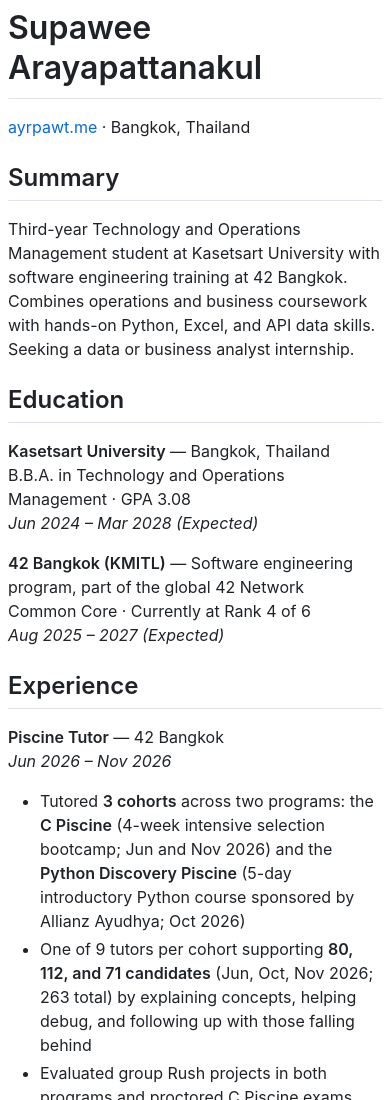
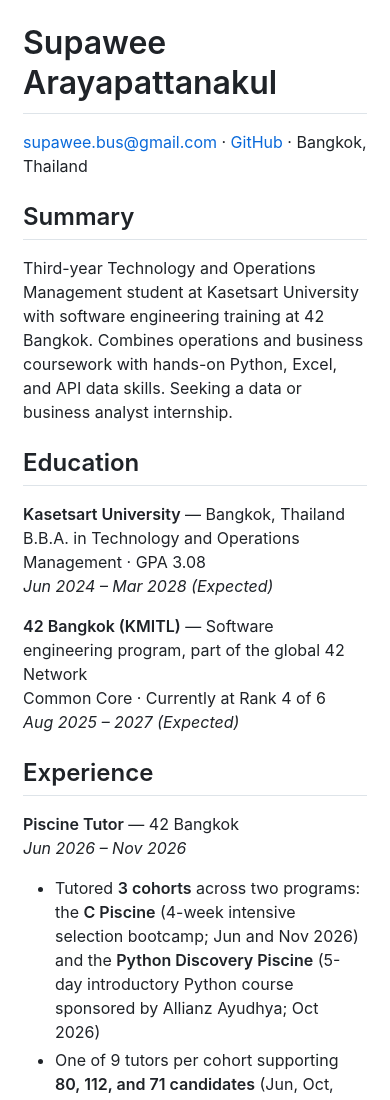
Before and after one commit to ayrpawt/ayrpawt.github.io, an Astro site: page /resume in a window 390 px wide. Shown: the top 1100 px of the page. Built offline with nearby package versions, Linux system fonts and the light colour scheme; Astro itself is replaced by a stand-in of ours.

Commit message:
add style

```diff
--- a/src/layouts/Resume.astro
+++ b/src/layouts/Resume.astro
@@ -16,3 +16,14 @@ const { frontmatter } = Astro.props;
     </main>
   </body>
 </html>
+<style>
+  .markdown-body {
+    box-sizing: border-box;
+    max-width: 820px;
+    margin: 0 auto;
+    padding: 45px;
+  }
+  @media (max-width: 767px) {
+    .markdown-body { padding: 15px; }
+  }
+</style>
--- a/src/pages/resume.md
+++ b/src/pages/resume.md
@@ -4,7 +4,7 @@ title: Supawee Arayapattanakul — Resume
 ---
 # Supawee Arayapattanakul
 
-ayrpawt.me · Bangkok, Thailand
+[supawee.bus@gmail.com](mailto:supawee.bus@gmail.com) &middot; [GitHub](https://github.com/ayrpawt) &middot; Bangkok, Thailand
 
 ## Summary
 
@@ -13,11 +13,11 @@ Third-year Technology and Operations Management student at Kasetsart University
 ## Education
 
 **Kasetsart University** — Bangkok, Thailand\
-B.B.A. in Technology and Operations Management · GPA 3.08\
+B.B.A. in Technology and Operations Management &middot; GPA 3.08\
 *Jun 2024 – Mar 2028 (Expected)*
 
 **42 Bangkok (KMITL)** — Software engineering program, part of the global 42 Network\
-Common Core · Currently at Rank 4 of 6\
+Common Core &middot; Currently at Rank 4 of 6\
 *Aug 2025 – 2027 (Expected)*
 
 ## Experience
```
